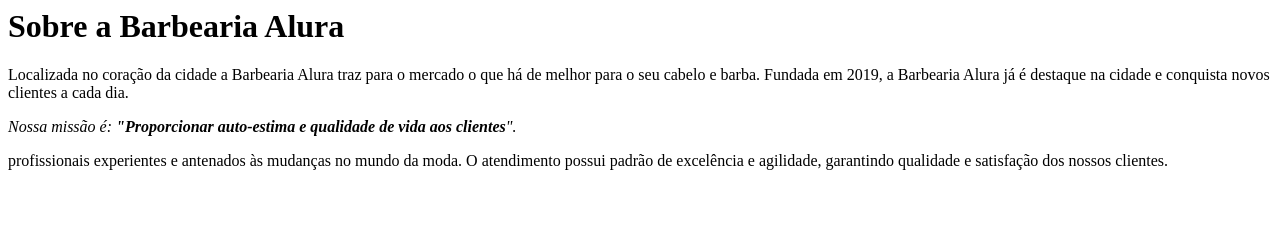
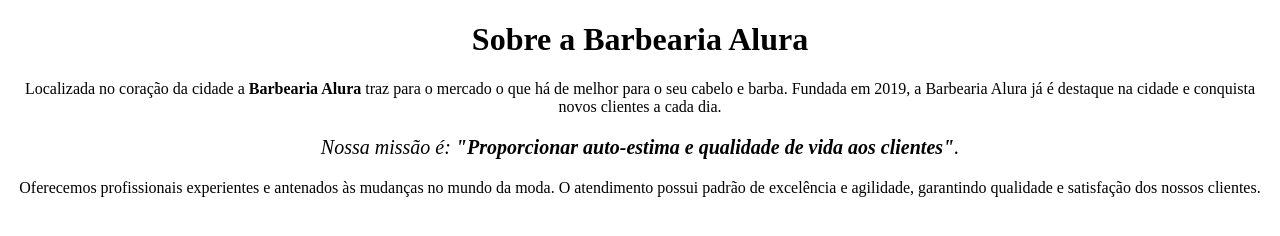
Before and after one commit to thamiressouzapereira/Barbearia-Alura-1B, a plain HTML site: page index.html in a window 1280 px wide. Drawn offline with Linux system fonts and the light colour scheme.

Commit message:
style in line

```diff
--- a/index.html
+++ b/index.html
@@ -1,7 +1,18 @@
-<h1>Sobre a Barbearia Alura</h1>
+<!DOCTYPE html>
+<html lang="pt-br">
+    <head>
+        <meta charset="UTF-8">
+        <title>Barbearia Alura</title>
+    </head>
+    <body>
+        <h1 style="text-align:center ;">Sobre a Barbearia Alura</h1>
 
-<p>Localizada no coração da cidade a Barbearia Alura traz para o mercado o que há de melhor para o seu cabelo e barba. Fundada em 2019, a Barbearia Alura já é destaque na cidade e conquista novos clientes a cada dia.</p>
+        <p style="text-align:center ;">Localizada no coração da cidade a <strong>Barbearia Alura</strong> traz para o mercado o que há de melhor para o seu cabelo e barba.
+        Fundada em 2019, a Barbearia Alura já é destaque na cidade e conquista novos clientes a cada dia.</p>
 
-<p><em>Nossa missão é: <strong>"Proporcionar auto-estima e qualidade de vida aos clientes</strong>".</em></p>
+        <p style="font-size: 20px;text-align: center;"><em>Nossa missão é: <strong>"Proporcionar auto-estima e qualidade de vida aos clientes"</strong>.</em></p>
 
-<p> profissionais experientes e antenados às mudanças no mundo da moda. O atendimento possui padrão de excelência e agilidade, garantindo qualidade e satisfação dos nossos clientes.</p>
+        <p style="text-align:center ;">Oferecemos profissionais experientes e antenados às mudanças no mundo da moda.
+        O atendimento possui padrão de excelência e agilidade, garantindo qualidade e satisfação dos nossos clientes.</p>
+    </body>
+</html>
```
